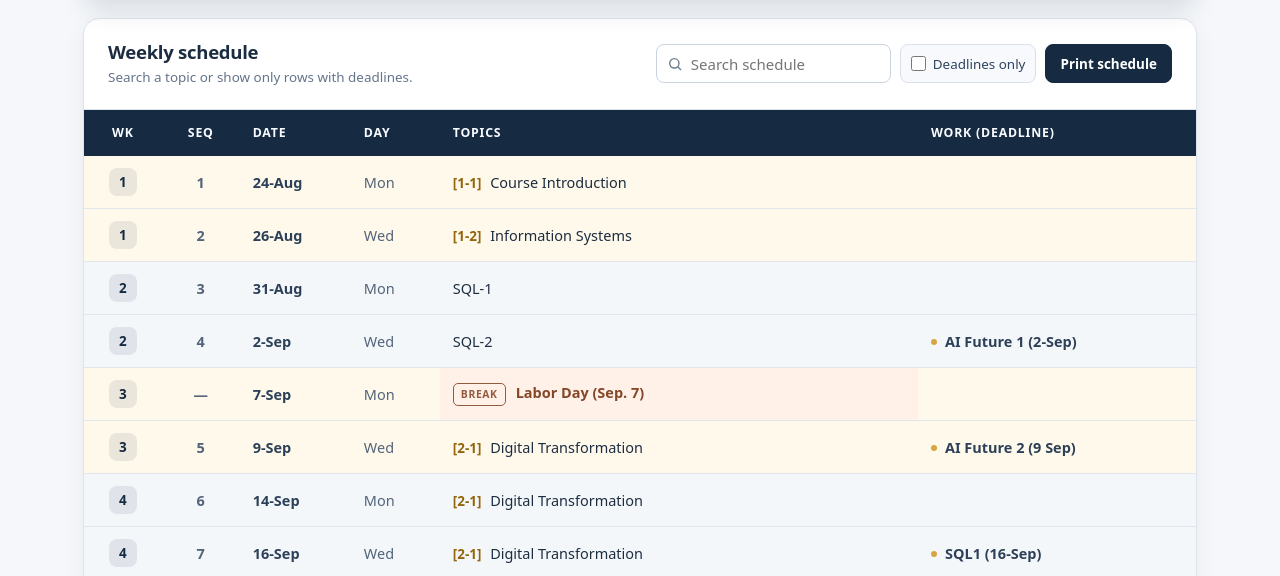
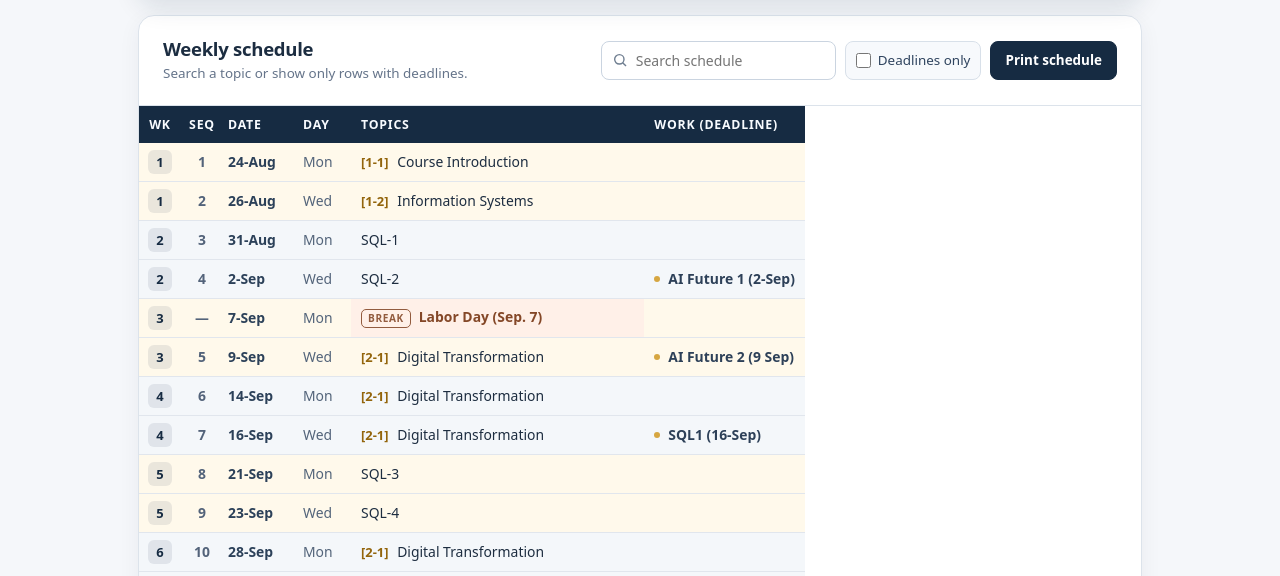
Before and after one commit to AdrianSchell/textbook_v1, a plain HTML site: page other/Course_Schedule_Fall_2026.html in a window 1280 px wide. Shown: the part 212-788 px from the top of the page. Drawn offline with Linux system fonts and the light colour scheme.

Commit message:
Add files via upload

```diff
--- a/other/Course_Schedule_Fall_2026.html
+++ b/other/Course_Schedule_Fall_2026.html
@@ -9,9 +9,9 @@
 :root{--navy:#162b42;--navy-2:#213d5a;--gold:#b28326;--ink:#1c2d41;--muted:#65748a;--border:#dce3eb;--paper:#fff;--page:#f5f7fa;--even:#f4f7fa;--odd:#fff9eb;--break:#fff0e8;--test:#e0efdb}
 *{box-sizing:border-box}
 html{scroll-behavior:smooth}
-body{margin:0;background:var(--page);color:var(--ink);font-family:system-ui,-apple-system,"Segoe UI",Roboto,Arial,sans-serif;font-size:15px;line-height:1.5;-webkit-font-smoothing:antialiased}
+body{margin:0;background:var(--page);color:var(--ink);font-family:system-ui,-apple-system,"Segoe UI",Roboto,Arial,sans-serif;font-size:14px;line-height:1.4;-webkit-font-smoothing:antialiased}
 button,input{font:inherit}
-.page{max-width:1170px;margin:0 auto;padding:36px 28px 72px}
+.page{max-width:1060px;margin:0 auto;padding:36px 28px 72px}
 .hero{position:relative;overflow:hidden;border-radius:18px;background:linear-gradient(118deg,#13283f,#23496b);color:white;padding:33px 38px 34px;box-shadow:0 12px 26px rgba(15,42,65,.12)}
 .hero::after{content:"";position:absolute;width:280px;height:280px;border:1px solid rgba(255,255,255,.13);border-radius:50%;right:-100px;top:-140px;box-shadow:0 0 0 45px rgba(255,255,255,.025),0 0 0 100px rgba(255,255,255,.02);pointer-events:none}
 .eyebrow{font-size:.74rem;letter-spacing:.16em;text-transform:uppercase;font-weight:750;color:#ebca7d;margin:0 0 7px}
@@ -32,25 +32,26 @@ main{margin-top:20px}
 .print-btn{border:1px solid var(--navy);background:var(--navy);color:#fff;padding:8px 14px;border-radius:8px;cursor:pointer;font-weight:680;font-size:.84rem;min-height:39px}
 .print-btn:hover{background:#294d6f}
 .table-scroll{overflow-x:auto;scrollbar-color:#bdc9d8 transparent}
-table{width:100%;border-collapse:separate;border-spacing:0;min-width:810px;font-variant-numeric:tabular-nums}
-col.week{width:7%}col.seq{width:7%}col.date{width:10%}col.day{width:8%}col.topic{width:43%}col.work{width:25%}
-thead th{padding:14px 13px;text-align:left;color:#f8fbff;background:var(--navy);font-size:.77rem;text-transform:uppercase;font-weight:740;letter-spacing:.065em;position:sticky;top:0;z-index:2;white-space:nowrap}
+table{width:max-content;table-layout:auto;border-collapse:separate;border-spacing:0;font-variant-numeric:tabular-nums}
+col.week{width:42px}col.seq{width:42px}col.date{width:75px}col.day{width:53px}col.topic{width:auto}col.work{width:auto}
+thead th{padding:10px 10px;text-align:left;color:#f8fbff;background:var(--navy);font-size:.77rem;text-transform:uppercase;font-weight:740;letter-spacing:.065em;position:sticky;top:0;z-index:2;white-space:nowrap}
 thead th:nth-child(1),thead th:nth-child(2){text-align:center}
+thead th:nth-child(-n+4),tbody td:nth-child(-n+4){padding-left:5px;padding-right:5px}
 tbody tr{background:var(--odd)}tbody tr[data-tone="even"]{background:var(--even)}
-tbody td{padding:12px 13px;border-bottom:1px solid #e1e6ed;vertical-align:middle;font-size:.905rem}
+tbody td{padding:7px 10px;border-bottom:1px solid #e1e6ed;vertical-align:middle;font-size:.87rem;line-height:1.32}
 tbody tr:last-child td{border-bottom:0}
 td.week-cell,td.seq-cell{text-align:center}
-.week-pill{display:inline-grid;place-items:center;width:28px;height:28px;border-radius:8px;background:rgba(20,47,75,.09);font-weight:800;font-size:.84rem;color:var(--navy)}
+.week-pill{display:inline-grid;place-items:center;width:24px;height:24px;border-radius:6px;background:rgba(20,47,75,.09);font-weight:800;font-size:.81rem;color:var(--navy)}
 .seq-num{color:#53637a;font-weight:650}
 .date-cell{white-space:nowrap;font-weight:720;color:#2c4159}
 .day-cell{white-space:nowrap;color:#53647a}
-.topic-cell{color:#1d2d40;font-weight:530}
-.module{display:inline-block;color:#93650c;font-weight:790;font-size:.84rem;margin-right:5px;white-space:nowrap}
-.deadline-cell{font-weight:680;color:#2d4058}
+.topic-cell{color:#1d2d40;font-weight:530;white-space:nowrap}
+.module{display:inline-block;color:#93650c;font-weight:790;font-size:.81rem;margin-right:5px;white-space:nowrap}
+.deadline-cell{font-weight:680;color:#2d4058;white-space:nowrap}
 .deadline-dot{display:inline-block;background:#d6a641;width:6px;height:6px;border-radius:50%;vertical-align:middle;margin-right:8px;transform:translateY(-1px)}
 .break .topic-cell{background:var(--break);color:#844727;font-weight:720}
 .test .topic-cell{background:var(--test);color:#315a2b;font-weight:780}
-.mini-label{display:inline-block;vertical-align:middle;font-size:.65rem;font-weight:790;text-transform:uppercase;letter-spacing:.06em;margin-right:10px;padding:3px 7px;border:1px solid currentColor;border-radius:5px;opacity:.88}
+.mini-label{display:inline-block;vertical-align:middle;font-size:.63rem;font-weight:790;text-transform:uppercase;letter-spacing:.06em;margin-right:8px;padding:2px 6px;border:1px solid currentColor;border-radius:5px;opacity:.88}
 .note-text{font-size:.81rem;font-weight:660;color:#614c2b}
 .empty-state{padding:22px;text-align:center;color:var(--muted);font-size:.92rem}
 #resultCount{padding:11px 23px;color:var(--muted);font-size:.8rem;border-top:1px solid var(--border)}
@@ -73,12 +74,12 @@ html,body{background:#fff!important;font-size:10pt;print-color-adjust:exact;-web
 .schedule-section{border:0;box-shadow:none;overflow:visible;border-radius:0}
 .section-top{padding:0 0 6px;border:none}.section-top h2{font-size:12pt}.section-top .sub{display:none}
 .table-scroll{overflow:visible}
-table{min-width:0;width:100%;table-layout:fixed}
-col.week{width:6%}col.seq{width:6%}col.date{width:11%}col.day{width:8%}col.topic{width:43%}col.work{width:26%}
+table{min-width:0;width:100%;table-layout:auto}
+col.week{width:5%}col.seq{width:5%}col.date{width:9%}col.day{width:7%}col.topic{width:auto}col.work{width:auto}
 thead{display:table-header-group}thead th{position:static;padding:6px 5px;font-size:8pt;background:#213d5a!important}
 tbody tr{break-inside:avoid;page-break-inside:avoid}
-tbody td{padding:6px 5px;font-size:8.4pt;line-height:1.23;border-bottom:1px solid #bcc6d1}
-.week-pill{width:22px;height:22px;font-size:8pt;border-radius:5px}.module{font-size:8pt;margin-right:2px}
+tbody td{padding:4px 5px;font-size:8pt;line-height:1.18;border-bottom:1px solid #bcc6d1}
+.week-pill{width:19px;height:19px;font-size:7.7pt;border-radius:4px}.module{font-size:8pt;margin-right:2px}
 .mini-label{font-size:6pt;padding:1px 3px;margin-right:4px}
 .deadline-dot{width:4px;height:4px;margin-right:4px}.note-text{font-size:7.5pt}
 #resultCount{display:none}
@@ -362,8 +363,8 @@ tbody td{padding:6px 5px;font-size:8.4pt;line-height:1.23;border-bottom:1px soli
             </tr>
             <tr data-week="16" data-tone="even" data-deadline="false" class="break">
               <td class="week-cell"><span class="week-pill">16</span></td>
-              <td class="seq-cell"><span class="seq-num">&mdash;</span></td>
-              <td class="date-cell">&mdash;</td>
+              <td class="seq-cell"><span class="seq-num">29</span></td>
+              <td class="date-cell"><time datetime="2026-12-09">9-Dec</time></td>
               <td class="day-cell">Wed</td>
               <td class="topic-cell"><span class="mini-label">Break</span>Reading Period (Dec. 9)</td>
               <td class="deadline-cell">&nbsp;</td>
```
